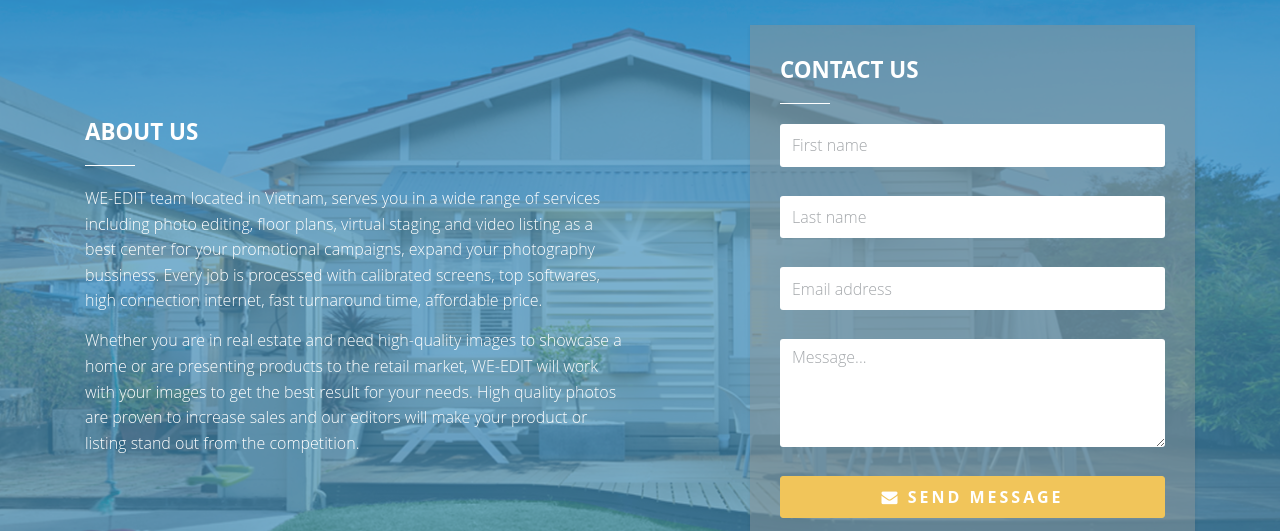
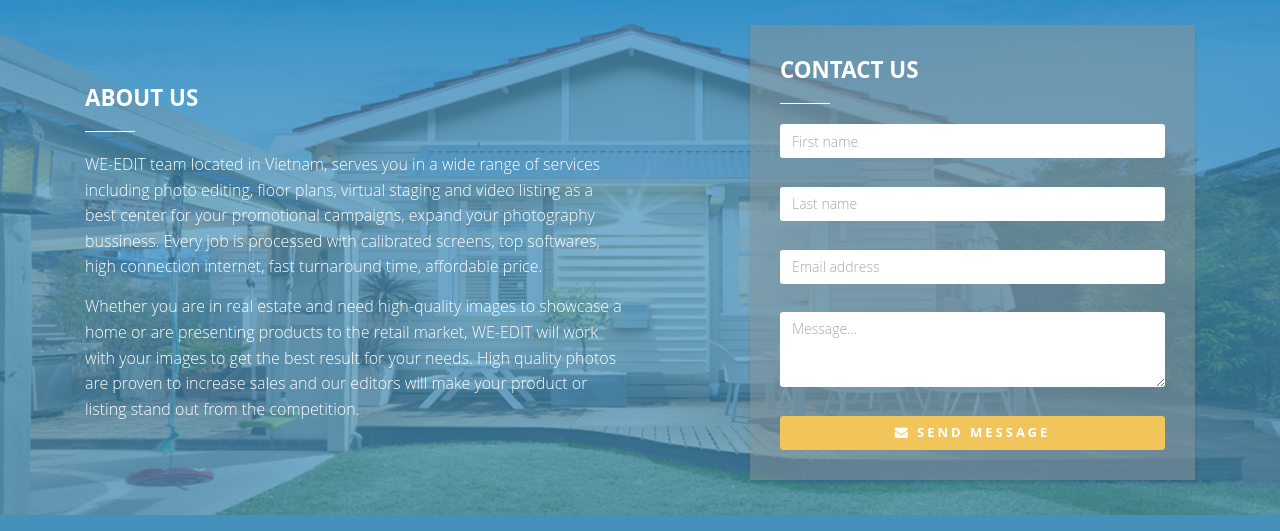
Before and after one commit to dung13890/dung13890.github.io, a website: page index.html in a window 1280 px wide. Shown: the part 2548-3079 px from the top of the page. Drawn offline with nearby package versions, Linux system fonts and the light colour scheme.

Commit message:
[CR]Homepage - modify style contact form

```diff
--- a/development/scss/_form.scss
+++ b/development/scss/_form.scss
@@ -131,7 +131,22 @@ textarea,
         width: 100%;
         margin: 0.9em 0 0;
 
+        input,
+        select,
+        textarea,
+        .form-control,
         .btn {
+            font-size: 14px;
+        }
+
+        input,
+        select,
+        .btn {
+            height: calc(2rem + 2px);
+        }
+
+        .btn {
+            font-size: 13px;
             width: 100%;
             font-weight: bold;
             text-transform: uppercase;
--- a/index.html
+++ b/index.html
@@ -401,7 +401,7 @@
                                             <input type="text" class="form-control" id="email" name="email" placeholder="Email address" />
                                         </div>
                                         <div class="form-group">
-                                            <textarea name="message" class="form-control" id="message" rows="4" placeholder="Message..."></textarea>
+                                            <textarea name="message" class="form-control" id="message" rows="3" placeholder="Message..."></textarea>
                                         </div>
 
                                         <button type="submit" class="btn btn-theme"><i class="fa fa-envelope"></i> Send message</button>
```
Also changed, not shown: css/app.css.
